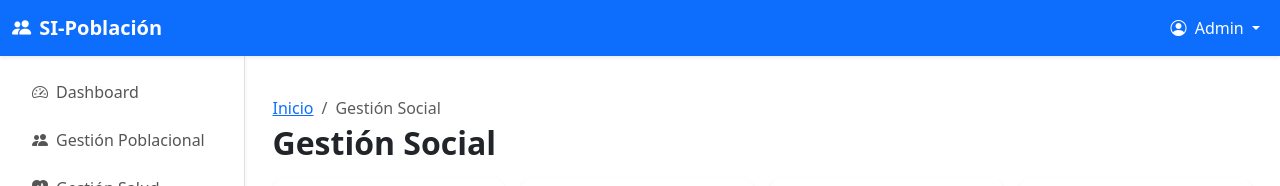
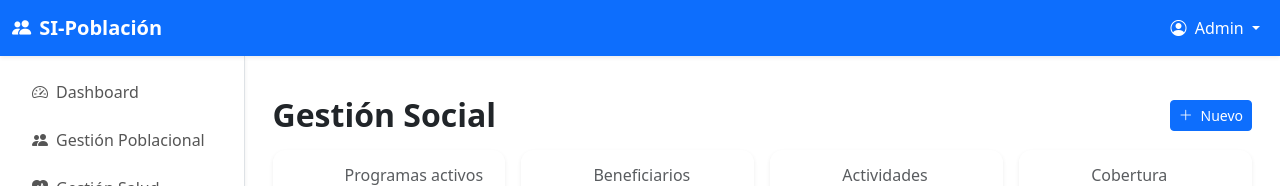
Before and after one commit to eduard-ve/sip_comunidades, a Vue app in the folder frontend/: page /social in a window 1280 px wide. Shown: the top 186 px of the page. Built offline with nearby package versions, Linux system fonts and the light colour scheme.

Commit message:
Mostrar botón Nuevo y eliminar breadcrumbs en Gestión Social

```diff
--- a/frontend/src/views/GestionSocial.vue
+++ b/frontend/src/views/GestionSocial.vue
@@ -1,14 +1,11 @@
 <template>
   <BaseModule
     title="Gestión Social"
-    :breadcrumbs="[
-      { label: 'Inicio', to: '/' },
-      { label: 'Gestión Social' }
-    ]"
     :kpis="kpis"
     :charts="charts"
     :table="table"
     search-placeholder="Buscar programas o beneficiarios…"
+    :show-create="true"
     @create="onCreate"
     @export="onExport"
     @rowClick="onRowClick"
```
